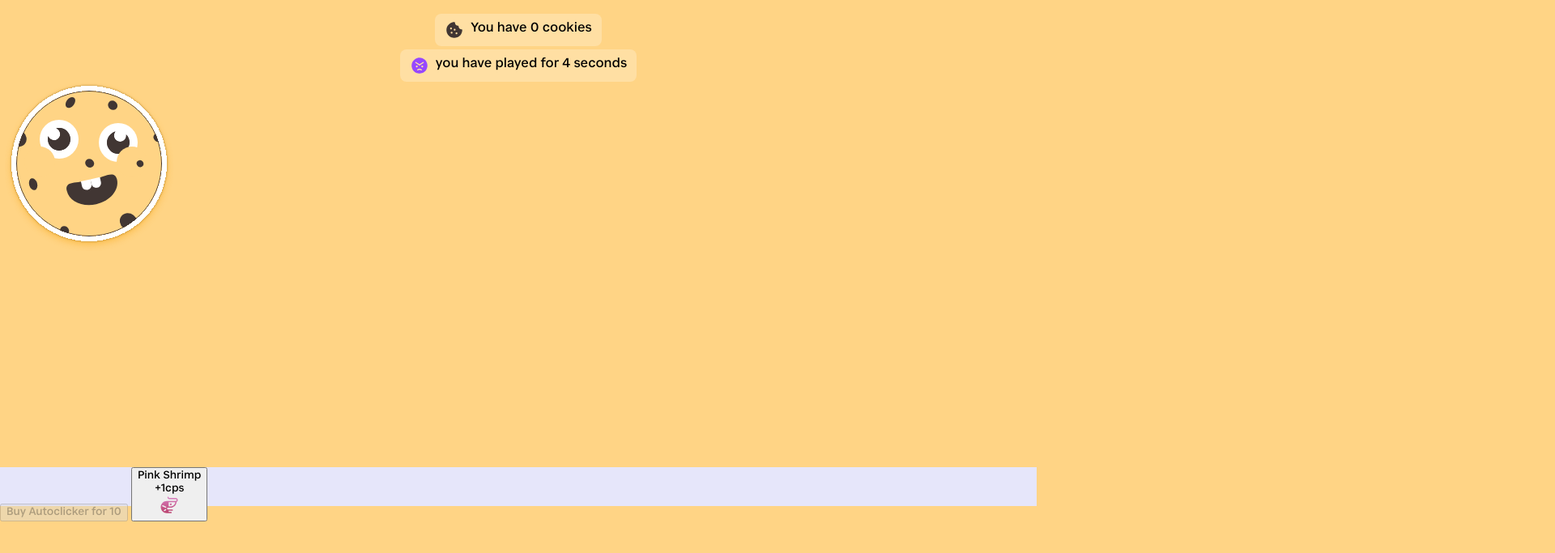
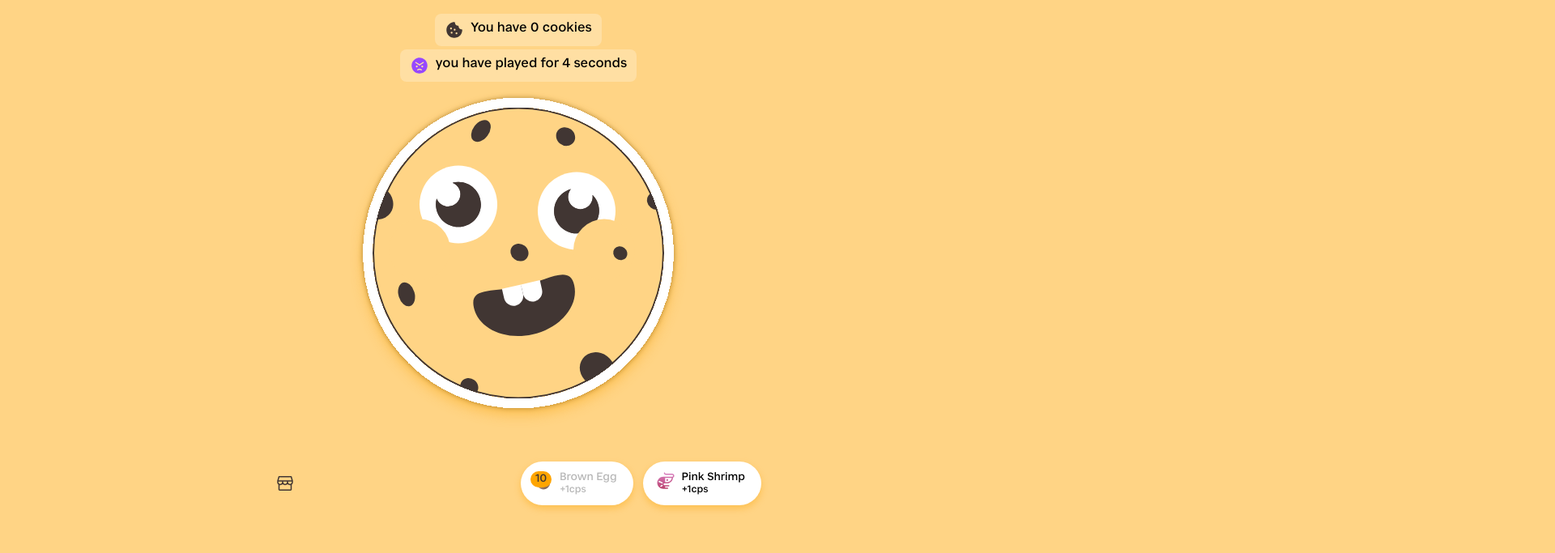
Before and after one commit to The-Awkward-Customer/COOKIE-CLICKER, a plain HTML site: page index.html in a window 1280 px wide. Shown: the part 113-796 px from the top of the page at 81% size, 1920 px wide, since content can reach past the window. Drawn offline with Linux system fonts and the light colour scheme.

Commit message:
major updates

```diff
--- a/app.js
+++ b/app.js
@@ -93,11 +93,12 @@ function playTimeCounter() {
 const myCookieValueIs = document.getElementById("myCookieValueIs");
 const myPlayTime = document.getElementById("myPlaytime");
 const myCookiesPerSecond = document.getElementById("myCookiePerSecond");
+const autoClickerCost = document.getElementById("autoClickerCost");
 setInterval(() => {
   myCookieValueIs.textContent = `You have ${cookiesValue} cookies`;
   myPlayTime.textContent = `you have played for ${playTimeValue} seconds`;
   // myCookiesPerSecond.textContent = `baking ${autoclickerValue} per second`;
-  myAutoClickerButton.textContent = `Buy Autoclicker for ${cost}`;
+  autoClickerCost.textContent = `${cost}`;
   // myCookieButton.textContent = `+ ${cookiesperClick}`;
   setGameState();
 }, 10);
--- a/index.html
+++ b/index.html
@@ -33,29 +33,39 @@
           </div>
         </div>
         <!-- cookieClickerBtn -->
+        <section class="buttonWrapper">
         <button id="myCookieButton" class="myCookieBtn">
           <img src="./assets/nomsters/Nomster.svg" />
+        </section>
         </button>
       </section>
       <!-- footer -->
       <section class="itemFooter">
-        <button id="myAutoClickerButton">
-          <div>
-            <p>Brown Egg</p>
-            <p>+1cps</p>
+        <section class="contentWrapper">
+        <img src="./assets/icons/icon-shop.svg" alt="shop"/>
+        <section>
+        <button id="myAutoClickerButton" class="UpgradeButton">
+          <div class="badge">
+            <p id="autoClickerCost"></p>
           </div>
           <img src="./assets/icons/icon-egg.svg" alt="An image of an Egg" />
+          <div class="content">
+            <p>Brown Egg</p>
+            <p class="subcopy">+1cps</p>
+          </div>
         </button>
-        <button id="myUpgradeButton">
-          <div>
-            <p>Pink Shrimp</p>
-            <p>+1cps</p>
-          </div>
+        <button id="myUpgradeButton" class="UpgradeButton">
           <img
             src="./assets/icons/icon-shrimp.svg"
             alt="An image of a Shrimp"
           />
+          <div>
+            <p>Pink Shrimp</p>
+            <p class="subcopy">+1cps</p>
+          </div>
         </button>
+      </section>
+      </section>
       </section>
     </section>
   </body>
--- a/style.css
+++ b/style.css
@@ -8,8 +8,14 @@
   --red: #ff5a5a;
   --white: white;
   --white-transparent: #ffffff3f;
+
+  /* button specific */
   --ghost-btn-bg-enabled: #ffffff00;
-  --ghost-button-bg-hover: #00000014;
+  --ghost-btn-bg-hover: #00000014;
+  --upgrade-btn-padding: 12px 20px 12px 12px;
+  --upgrade-btn-shadow: 0px 4px 8px 0px rgba(250, 162, 0, 0.4);
+
+  /* raduis */
   --radius-round: 999px;
 
   /* curves */
@@ -17,6 +23,9 @@
   --bezier-cp1-y: 0.67;
   --bezier-cp2-x: 0.83;
   --bezier-cp2-y: 0.67;
+
+  /* badges */
+  --badge-padding: 2px 6px;
 }
 
 @font-face {
@@ -65,7 +74,7 @@ body {
   transition: transform 0.1s ease-in-out;
 }
 .ghostBtn:hover {
-  background-color: var(--ghost-button-bg-hover);
+  background-color: var(--ghost-btn-bg-hover);
 }
 
 .ghostBtn:active {
@@ -76,6 +85,7 @@ body {
   background: none;
   border: none;
   cursor: pointer;
+  scale: 2;
   transition: transform 0.15s
     cubic-bezier(
       var(--bezier-cp1-x),
@@ -90,6 +100,56 @@ body {
 
 .myCookieBtn:active {
   transform: scale(0.95);
+}
+
+/* upgrade Button */
+.UpgradeButton {
+  display: flex;
+  flex-flow: row nowrap;
+  justify-content: flex-start;
+  text-align: left;
+  gap: 4px;
+  padding: var(--upgrade-btn-padding);
+  border-radius: var(--radius-round);
+  border: none;
+  background-color: var(--white);
+  box-shadow: var(--upgrade-btn-shadow);
+}
+
+.UpgradeButton img {
+  width: 32px;
+  height: 32px;
+}
+
+.UpgradeButton .content h3 {
+  display: flex;
+  flex-flow: column nowrap;
+  justify-content: flex-start;
+  font-weight: medium;
+  font-size: 16px;
+  line-height: 18px;
+}
+.UpgradeButton .subcopy {
+  font-weight: normal;
+  font-size: 12px;
+  line-height: 14px;
+}
+
+.UpgradeButton .badge {
+  display: flex;
+  position: absolute;
+  padding-right: 5px;
+  background-color: var(--bg-strongYellow);
+  border: var(--white);
+  border-radius: var(--radius-round);
+  padding: var(--badge-padding);
+  color: var(--fg-onyellow);
+}
+
+.UpgradeButton:hover {
+}
+
+.UpgradeButton:active {
 }
 
 /* stats */
@@ -131,17 +191,47 @@ body {
 
 .itemMain {
   grid-area: main;
+  display: flex;
+  flex-flow: column nowrap;
   height: 100%;
 }
+.buttonWrapper {
+  display: flex;
+  flex-flow: column nowrap;
+  justify-content: center;
+  flex-grow: 1;
+  background-image: url(./assets/);
+}
+
 .itemFooter {
   grid-area: footer;
-  background-color: lavender;
+  display: flex;
+  flex-flow: row nowrap;
+  justify-content: center;
+}
+.itemFooter .contentWrapper {
+  display: flex;
+  flex-flow: row nowrap;
+  justify-content: space-between;
+  align-items: center;
+  width: 100%;
+  max-width: 600px;
+}
+
+.itemFooter img {
+  height: 24px;
+}
+
+.itemFooter section {
+  display: flex;
+  flex-flow: row nowrap;
+  gap: 12px;
 }
 
 .layout {
   display: grid;
   grid-template-columns: 1fr;
-  grid-template-rows: 48px 1fr 48px;
+  grid-template-rows: 48px 1fr 56px;
   grid-template-areas:
     "header"
     "main"
```
